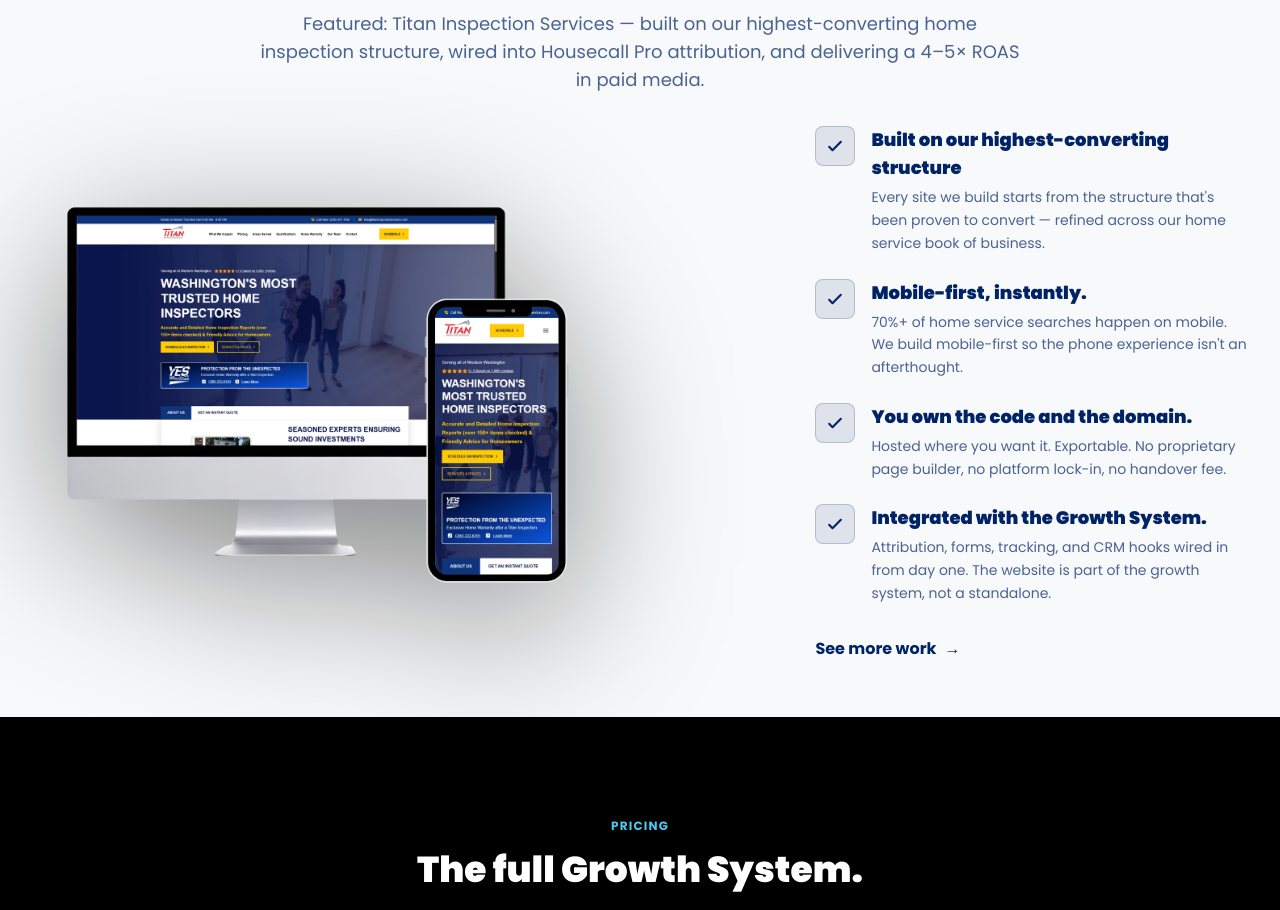
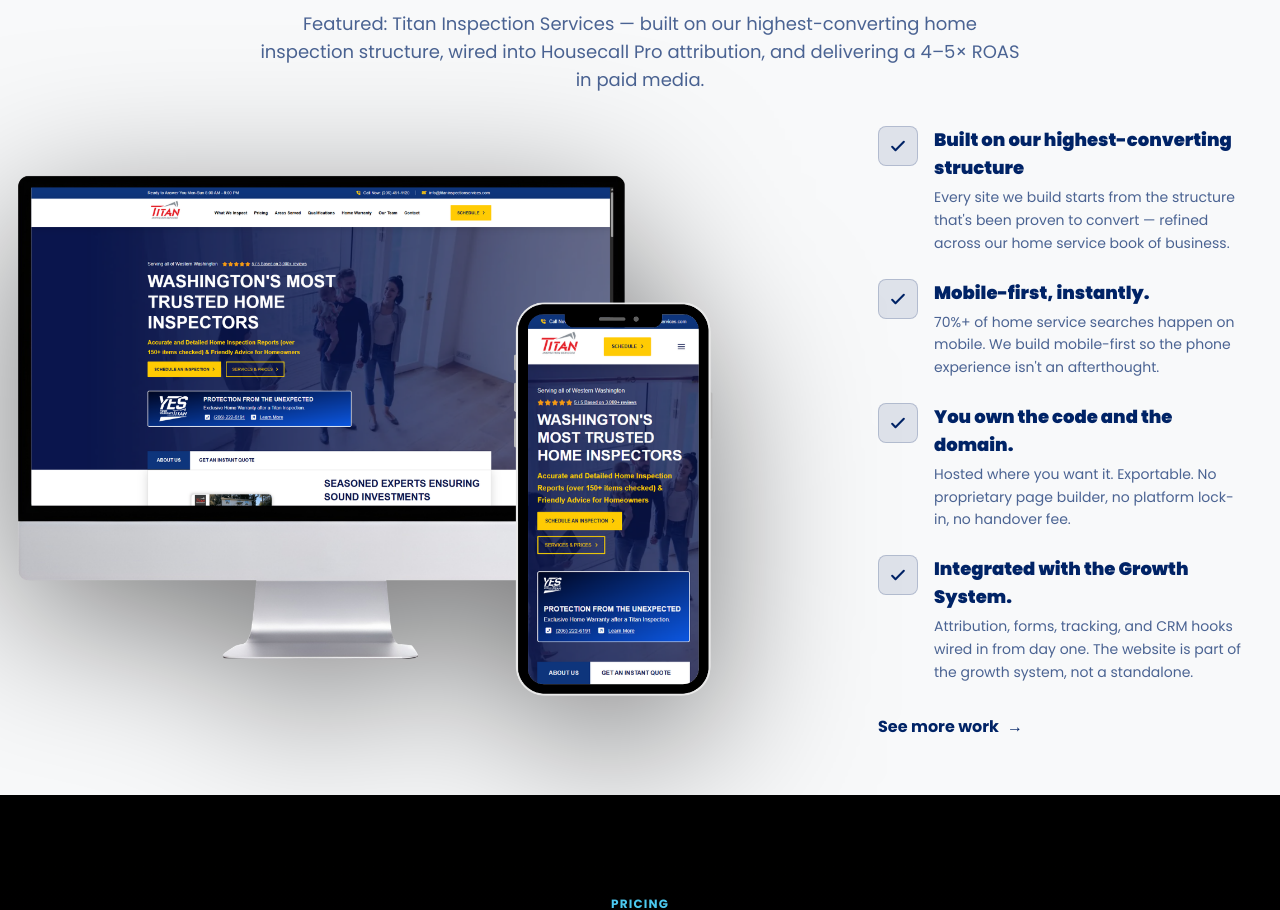
Before and after one commit to joelckeith-web/aspbranding, a Next.js app: page / in a window 1280 px wide. Shown: the part 4120-5030 px from the top of the page. Built offline with nearby package versions, Linux system fonts and the light colour scheme.

Commit message:
portfolio: larger dominating Titan mockup (20%+), bleed left to defeat PNG transparency

```diff
--- a/src/components/sections/PortfolioShowcase.tsx
+++ b/src/components/sections/PortfolioShowcase.tsx
@@ -38,15 +38,15 @@
           </div>
         </ScrollReveal>
 
-        <div className="grid grid-cols-1 lg:grid-cols-[1.7fr_1fr] gap-8 lg:gap-12 items-center">
+        <div className="grid grid-cols-1 lg:grid-cols-[2.2fr_1fr] gap-6 lg:gap-8 items-center">
           {/* Device mockup — pre-rendered desktop + phone */}
           <ScrollReveal animation="slide-right">
-            <div className="relative lg:-ml-6 lg:-mr-4">
+            <div className="relative lg:-ml-16 xl:-ml-24 lg:-my-4">
               {/* eslint-disable-next-line @next/next/no-img-element */}
               <img
                 src="/images/portfolio/titan-mockup.png"
                 alt="Titan Inspection Services on desktop and mobile"
-                className="w-full h-auto drop-shadow-[0_40px_80px_rgba(0,0,0,0.45)]"
+                className="w-full lg:w-[118%] max-w-none h-auto drop-shadow-[0_40px_80px_rgba(0,0,0,0.5)]"
                 loading="lazy"
               />
             </div>
```
